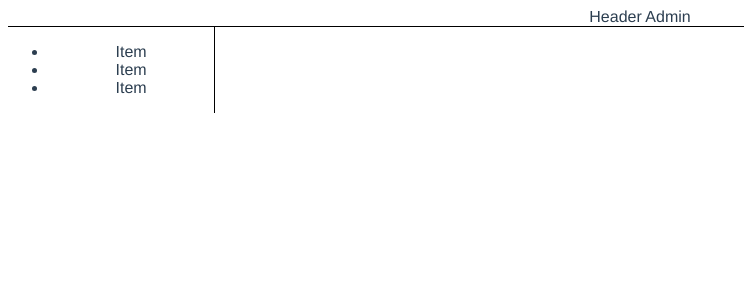
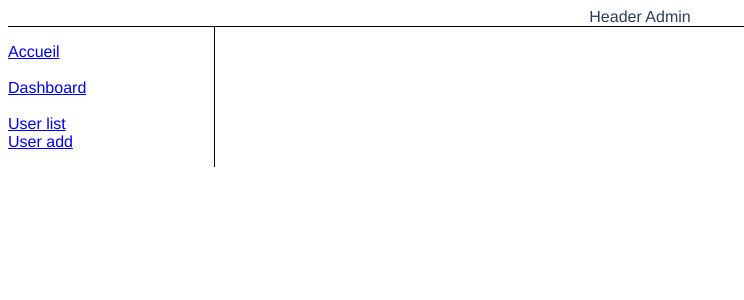
Before and after one commit to DerzoGit/Cocktail, a Vue app in the folder frontend/: page /admin in a window 1280 px wide. Shown: the top 300 px of the page, without its empty margins (0-744 px from the left). Built offline with nearby package versions, Linux system fonts and the light colour scheme; sample sign-in values are in the browser's storage.

Commit message:
admin nav

```diff
--- a/frontend/src/components/AdminNav.vue
+++ b/frontend/src/components/AdminNav.vue
@@ -1,9 +1,12 @@
 <template>
     <div>
         <ul>
-            <li>Item</li>
-            <li>Item</li>
-            <li>Item</li>
+            <li><router-link to="/">Accueil</router-link></li>
+            <li>&nbsp;</li>
+            <li><router-link to="/admin/dashboard">Dashboard</router-link></li>
+            <li>&nbsp;</li>
+            <li><router-link to="/admin/users/index">User list</router-link></li>
+            <li><router-link to="/admin/users/add">User add</router-link></li>
         </ul>
     </div>
 </template>
@@ -14,6 +17,13 @@ export default {
 }
 </script>
 
-<style>
-
+<style lang="scss">
+    ul {
+        list-style: none;
+        padding-left: 0rem;
+        margin-right: 0.8rem;
+        & li {
+            text-align: left;
+        }
+    }
 </style>
```
